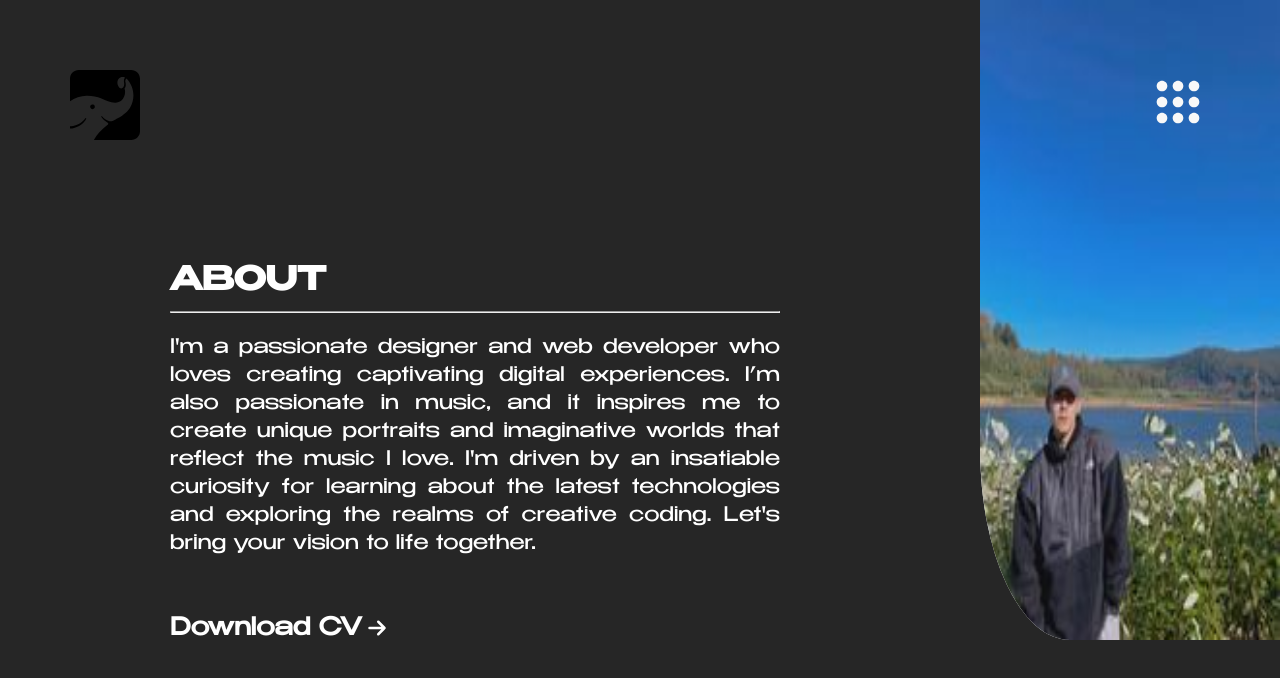
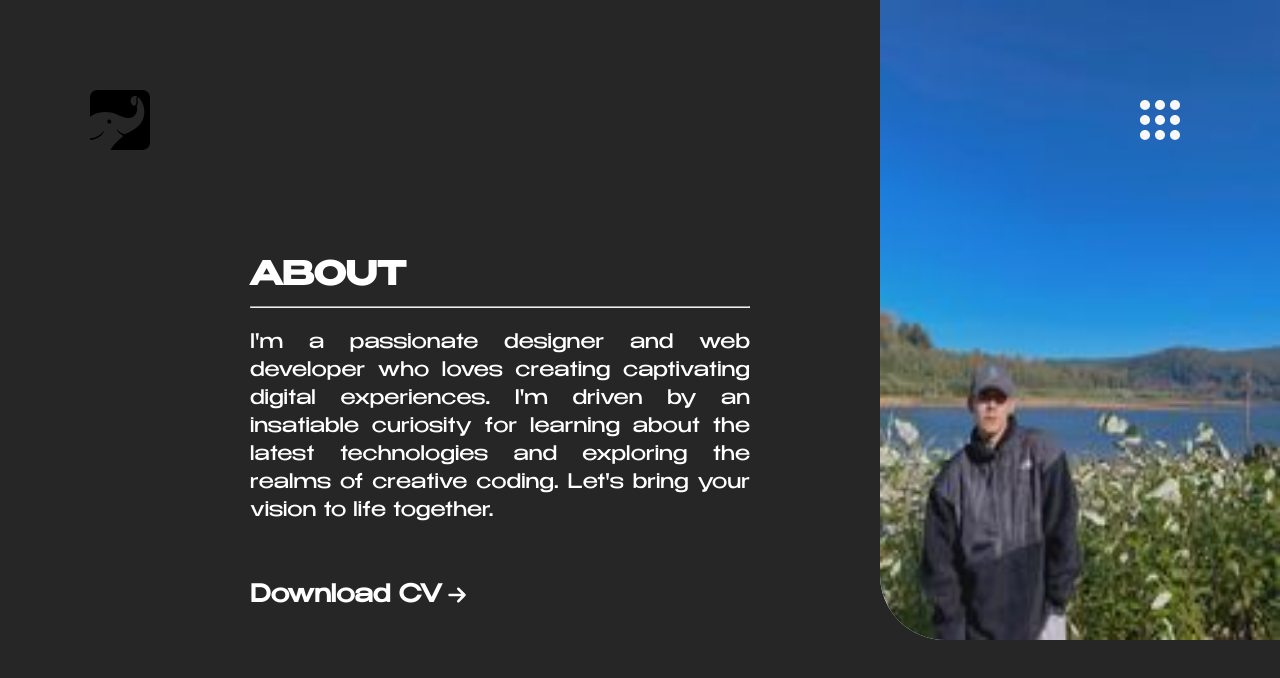
Before and after one commit to bshin132/portfolio2024, a plain HTML site: page about.html in a window 1280 px wide. Drawn offline with Linux system fonts and the light colour scheme.

Commit message:
edit about page

```diff
--- a/about.html
+++ b/about.html
@@ -25,9 +25,7 @@
     <hr />
     <p>
       I'm a passionate designer and web developer who loves creating
-      captivating digital experiences. I’m also passionate in music, and it
-      inspires me to create unique portraits and imaginative worlds that
-      reflect the music I love. I'm driven by an insatiable curiosity for
+      captivating digital experiences. I'm driven by an insatiable curiosity for
       learning about the latest technologies and exploring the realms of
       creative coding. Let's bring your vision to life together.
     </p>
--- a/styles/about.css
+++ b/styles/about.css
@@ -4,12 +4,16 @@ body {
 }
 
 .logo {
-    width: 70px;
+    width: 60px;
+}
+
+.menu {
+    width: 60px;
 }
 
 .logo,
 .menu {
-    padding: 70px;
+    padding: 90px;
     cursor: pointer;
 }
 
@@ -21,9 +25,9 @@ body {
 
 main {
     color: #FFF;
-    padding: 0 500px 0 170px;
+    padding: 0 530px 0 250px;
     position: relative;
-    top: 45px;
+    top: 10px;
 }
 
 main>h1 {
@@ -39,9 +43,9 @@ main>p {
 
 .me {
     z-index: -100;
-    width: 300px;
+    width: 400px;
     height: 80%;
-    border-radius: 0 0 0 30%;
+    border-radius: 0 0 0 65px;
     position: absolute;
     right: 0;
     top: 0;
```
